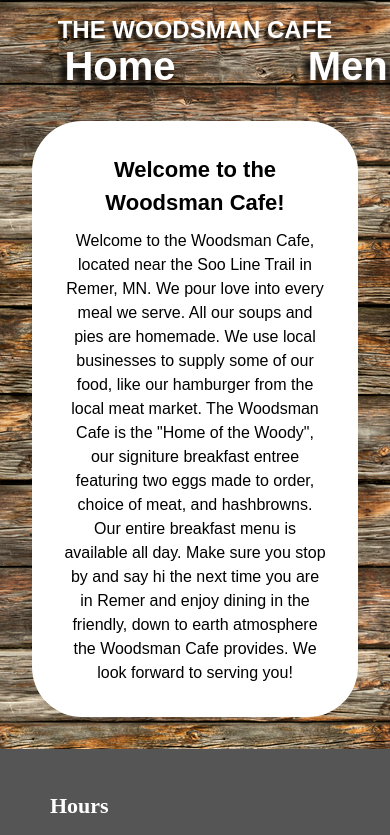
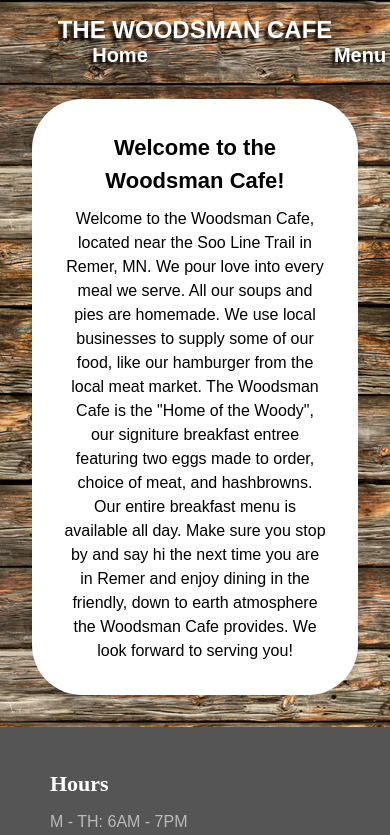
Before and after one commit to Tsalright-Technologies/woodsmancafe, a React (Create React App) app: page / in a window 390 px wide. Shown: the top 835 px of the page. Built offline with nearby package versions, Linux system fonts and the light colour scheme; no server answers.

Commit message:
scaled menu on screen size changes

```diff
--- a/src/components/header/header.scss
+++ b/src/components/header/header.scss
@@ -18,27 +18,6 @@ header {
         font-size: 1.5em;
     }
   }
-
-  // nav {
-
-  //   ul {
-  //     display: flex;
-  //     list-style-type: none;
-  //     padding-left: 0;
-  //   }
-
-  //   a:link{
-  //     text-decoration: none;
-  //   }
-
-  //   li {
-  //     min-width: 12.5rem /*200px*/;
-
-  //     &:hover {
-  //       transform: scale(1.25);
-  //     }
-  //   }
-  // }
 }
 
 nav {
@@ -56,6 +35,14 @@ nav {
       text-shadow: -.15em .15em .15em #000;
       font-size: 2.5rem;
       font-weight: bold;
+
+      @media screen and (max-width: 77.5rem) {
+        font-size: 2em;
+      }
+
+      @media screen and (max-width: 39.8125rem) {
+          font-size: 1.25em;
+      }
 
       &:hover{
         transform: scale(1.25)
```
